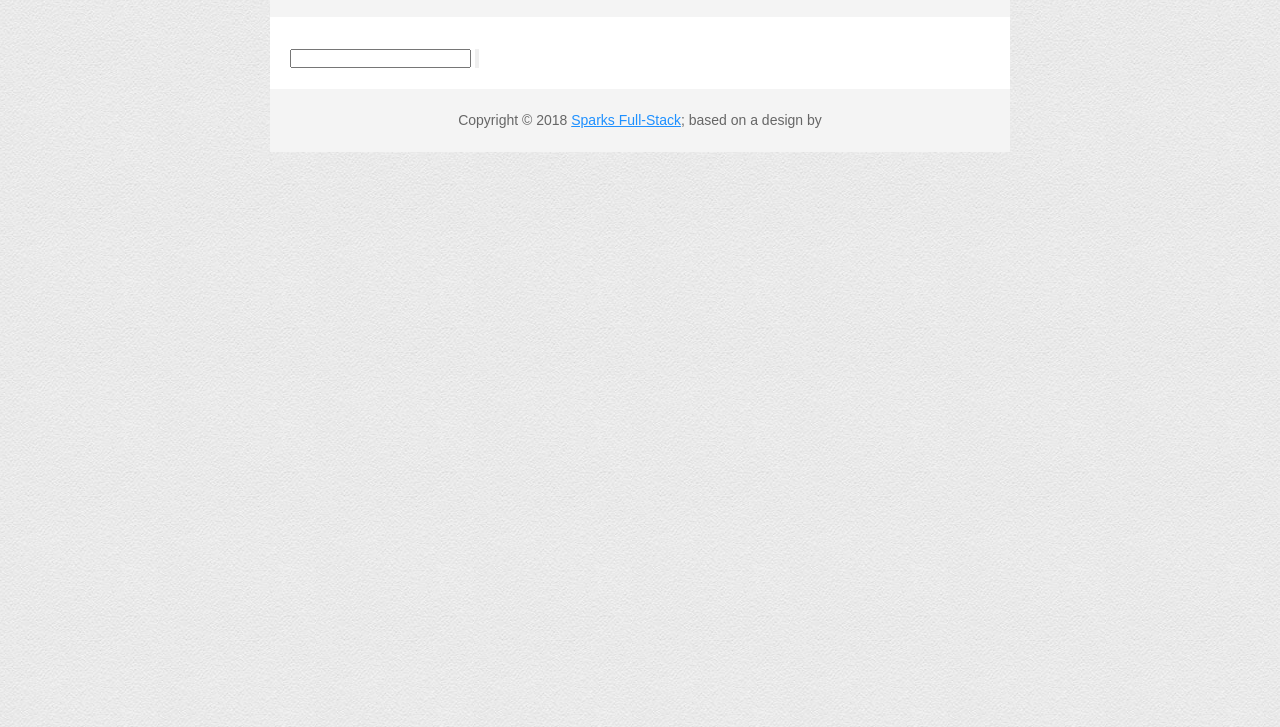
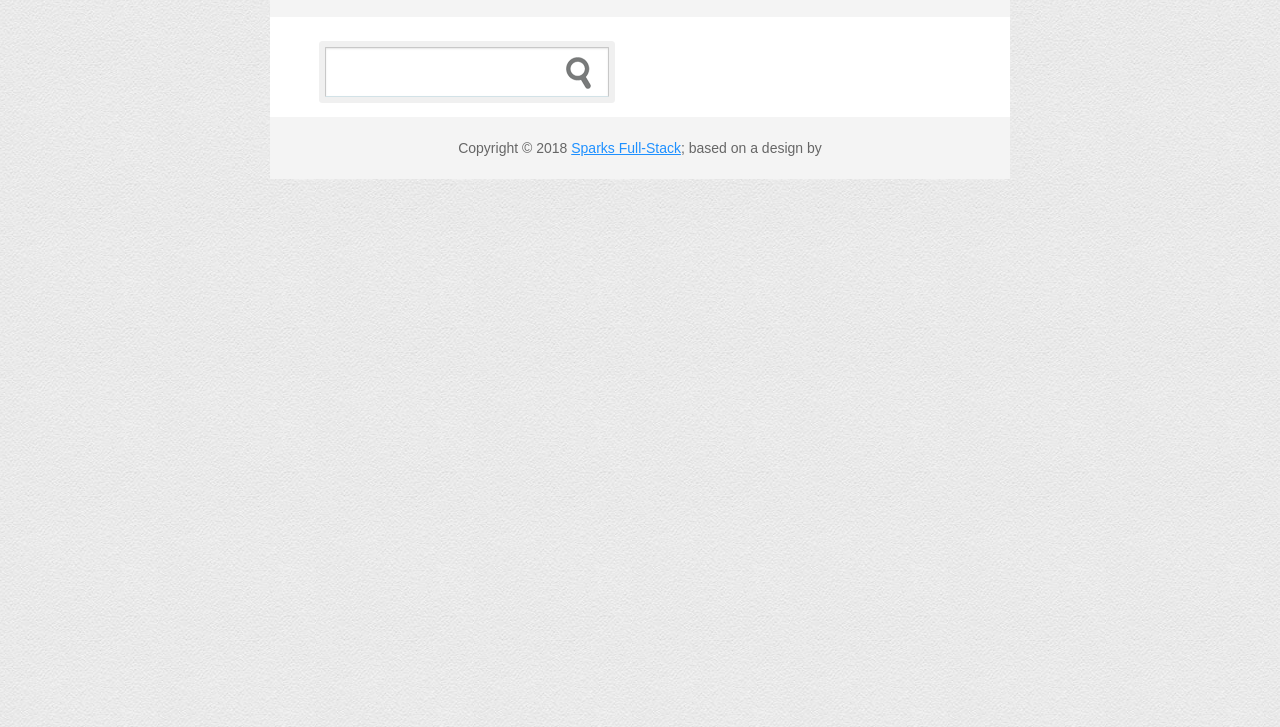
Before and after one commit to SparksFullStack/jquery-search-engine, a plain HTML site: page index.html in a window 1280 px wide. Shown: the part 73-800 px from the top of the page. Drawn offline with nearby package versions, Linux system fonts and the light colour scheme.

Commit message:
extra styling added

```diff
--- a/css/style.css
+++ b/css/style.css
@@ -1,6 +1,8 @@
 * {
     padding: 0;
     margin: 0;
+    -moz-box-sizing: border-box;
+    -webkit-box-sizing: border-box;
     box-sizing: border-box;
 }
 
@@ -51,6 +53,57 @@ footer {
     text-align: center;
 }
 
+#search-from {
+    display: block;
+    margin-bottom: 15px;
+}
+
+.fieldcontainer {
+    display: block;
+    position: relative;
+    width: 90%;
+    margin: 0 auto;
+}
+
+
+
+.search-field {
+    display: block;
+    width: 45%;
+    padding: 11px 7px;
+    padding-right: 43px;
+    background-color: #fff;
+    color: #ccc;
+    border: 1px solid #c8c8c8;
+    font-size: 1.6em;
+    border-bottom-color: #d2e2e7;
+    -moz-border-radius: 1px;
+    -webkit-border-radius: 1px;
+    border-radius: 1px;
+    -moz-box-shadow: inset 0 1px 2px rgba(0, 0, 0, .1), 0 0 0 6px #f0f0f0;
+    -webkit-box-shadow: inset 0 1px 2px rgba(0, 0, 0, .1), 0 0 0 6px #f0f0f0;
+    box-shadow: inset 0 1px 2px rgba(0, 0, 0, .1), 0 0 0 6px #f0f0f0;
+}
+
+#search-btn{
+    position: absolute;
+    top: 10px;
+    right: 360px;
+    height: 32px;
+    width: 32px;
+    border: 0;
+    cursor: pointer;
+    zoom: 1;
+    filter: alpha(opacity=65);
+    opacity: 0.65;
+    background: transparent url(../img/search.png);
+}
+
+#search-btn:hover {
+    filter: alpha(opacity=90);
+    opacity: 0.9;
+}
+
 #footer-link {
     color: dodgerblue;
 }
```
